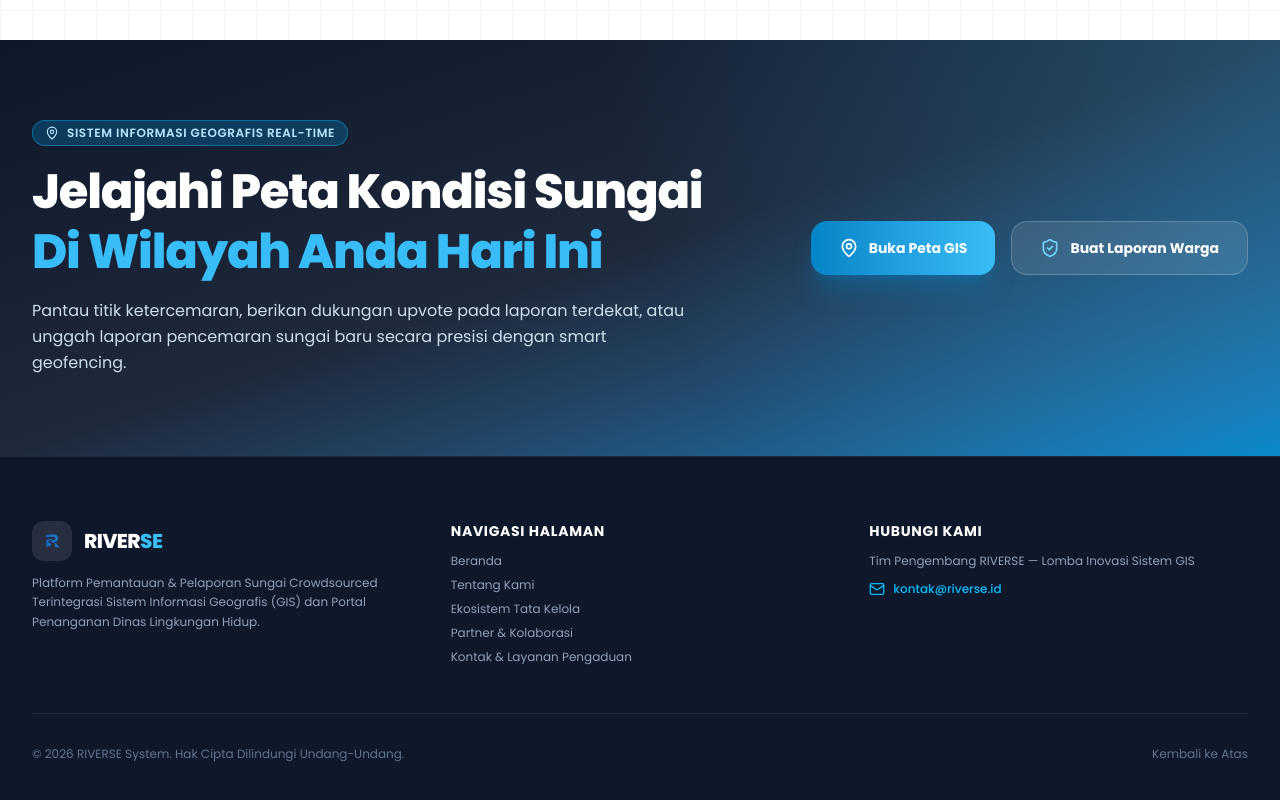
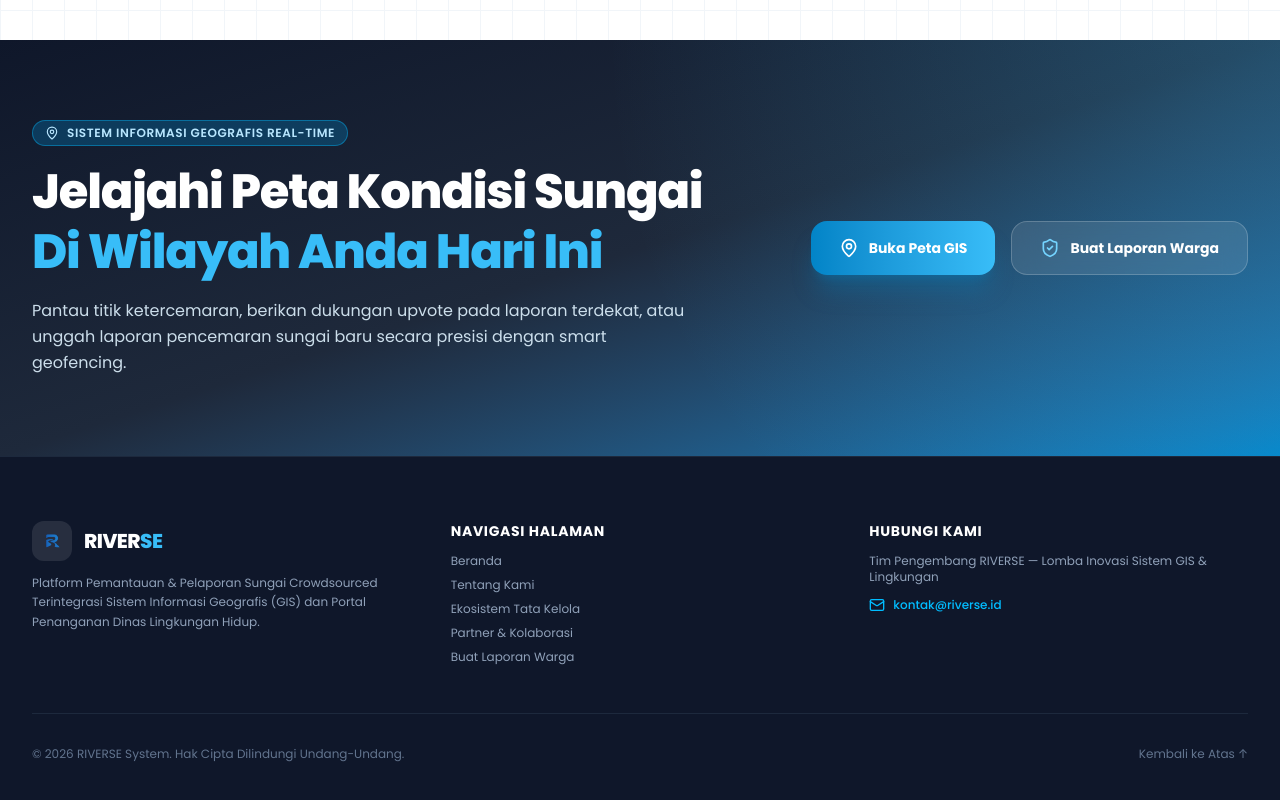
Before and after one commit to riverse-id/frontend, a Next.js app: page / in a window 1280 px wide. Shown: the part 7130-7930 px from the top of the page. Built offline with nearby package versions, Linux system fonts and the light colour scheme.

Commit message:
feat: integrate unified reusable Footer component across landing and lapor pages

```diff
--- /dev/null
+++ b/app/components/Footer.tsx
@@ -0,0 +1,66 @@
+import React from "react";
+import Image from "next/image";
+import { Mail } from "lucide-react";
+
+export default function Footer() {
+  return (
+    <footer className="bg-[#0F172A] text-slate-400 py-16 px-4 sm:px-6 lg:px-8 border-t border-slate-800 relative z-20">
+      <div className="max-w-7xl mx-auto grid grid-cols-1 md:grid-cols-3 gap-10 pb-12 border-b border-slate-800">
+        <div className="flex flex-col gap-3">
+          <div className="flex items-center gap-3">
+            <div className="h-10 w-10 rounded-xl bg-white/10 p-1 flex items-center justify-center">
+              <Image
+                src="/assets/logo.png"
+                alt="RIVERSE Logo"
+                width={36}
+                height={36}
+                className="h-full w-full object-contain"
+              />
+            </div>
+            <span className="text-white font-extrabold tracking-tight text-xl">
+              RIVER<span className="text-[#38BDF8]">SE</span>
+            </span>
+          </div>
+          <p className="text-xs text-slate-400 leading-relaxed">
+            Platform Pemantauan & Pelaporan Sungai Crowdsourced Terintegrasi Sistem Informasi Geografis (GIS) dan Portal Penanganan Dinas Lingkungan Hidup.
+          </p>
+        </div>
+
+        <div className="flex flex-col gap-3">
+          <span className="text-sm font-bold text-white uppercase tracking-wider">
+            Navigasi Halaman
+          </span>
+          <div className="flex flex-col gap-2 text-xs">
+            <a href="/" className="hover:text-white transition-colors">Beranda</a>
+            <a href="/#tentang-kami" className="hover:text-white transition-colors">Tentang Kami</a>
+            <a href="/#ekosistem" className="hover:text-white transition-colors">Ekosistem Tata Kelola</a>
+            <a href="/#partner" className="hover:text-white transition-colors">Partner & Kolaborasi</a>
+            <a href="/lapor" className="hover:text-white transition-colors">Buat Laporan Warga</a>
+          </div>
+        </div>
+
+        <div className="flex flex-col gap-3">
+          <span className="text-sm font-bold text-white uppercase tracking-wider">
+            Hubungi Kami
+          </span>
+          <p className="text-xs text-slate-400">
+            Tim Pengembang RIVERSE — Lomba Inovasi Sistem GIS & Lingkungan
+          </p>
+          <div className="flex items-center gap-2 text-xs text-sky-400 font-medium">
+            <Mail className="w-4 h-4" />
+            <span>kontak@riverse.id</span>
+          </div>
+        </div>
+      </div>
+
+      <div className="max-w-7xl mx-auto pt-8 flex flex-col sm:flex-row items-center justify-between text-xs text-slate-500 gap-4">
+        <span>
+          &copy; {new Date().getFullYear()} RIVERSE System. Hak Cipta Dilindungi Undang-Undang.
+        </span>
+        <div className="flex items-center gap-4">
+          <a href="#" className="hover:text-slate-300">Kembali ke Atas ↑</a>
+        </div>
+      </div>
+    </footer>
+  );
+}
--- a/app/lapor/page.tsx
+++ b/app/lapor/page.tsx
@@ -25,6 +25,7 @@ import {
   PlusCircle
 } from "lucide-react";
 import Navbar from "../components/Navbar";
+import Footer from "../components/Footer";
 import dynamic from "next/dynamic";
 
 const RiverGISMap = dynamic(() => import("../components/RiverGISMap"), {
@@ -538,6 +539,9 @@ export default function LaporPage() {
           </div>
         </div>
       )}
+
+      {/* FOOTER SECTION */}
+      <Footer />
     </div>
   );
 }
--- a/app/page.tsx
+++ b/app/page.tsx
@@ -7,6 +7,7 @@ import PartnerSection from "./components/PartnerSection";
 import ContactSection from "./components/ContactSection";
 import Image from "next/image";
 import { MapPin, ShieldCheck, Mail } from "lucide-react";
+import Footer from "./components/Footer";
 
 export default function Home() {
   return (
@@ -68,54 +69,7 @@ export default function Home() {
       </section>
 
       {/* 8. Footer Section */}
-      <footer className="bg-[#0F172A] text-slate-400 py-16 px-4 sm:px-6 lg:px-8 border-t border-slate-800 relative">
-        <div className="max-w-7xl mx-auto grid grid-cols-1 md:grid-cols-3 gap-10 pb-12 border-b border-slate-800">
-          <div className="flex flex-col gap-3">
-            <div className="flex items-center gap-3">
-              <div className="h-10 w-10 rounded-xl bg-white/10 p-1 flex items-center justify-center">
-                <Image
-                  src="/assets/logo.png"
-                  alt="RIVERSE Logo"
-                  width={36}
-                  height={36}
-                  className="h-full w-full object-contain"
-                />
-              </div>
-              <span className="text-white font-extrabold tracking-tight text-xl">RIVER<span className="text-[#38BDF8]">SE</span></span>
-            </div>
-            <p className="text-xs text-slate-400 leading-relaxed">
-              Platform Pemantauan & Pelaporan Sungai Crowdsourced Terintegrasi Sistem Informasi Geografis (GIS) dan Portal Penanganan Dinas Lingkungan Hidup.
-            </p>
-          </div>
-
-          <div className="flex flex-col gap-3">
-            <span className="text-sm font-bold text-white uppercase tracking-wider">Navigasi Halaman</span>
-            <div className="flex flex-col gap-2 text-xs">
-              <a href="#beranda" className="hover:text-white transition-colors">Beranda</a>
-              <a href="#tentang-kami" className="hover:text-white transition-colors">Tentang Kami</a>
-              <a href="#ekosistem" className="hover:text-white transition-colors">Ekosistem Tata Kelola</a>
-              <a href="#partner" className="hover:text-white transition-colors">Partner & Kolaborasi</a>
-              <a href="#kontak" className="hover:text-white transition-colors">Kontak & Layanan Pengaduan</a>
-            </div>
-          </div>
-
-          <div className="flex flex-col gap-3">
-            <span className="text-sm font-bold text-white uppercase tracking-wider">Hubungi Kami</span>
-            <p className="text-xs text-slate-400">Tim Pengembang RIVERSE — Lomba Inovasi Sistem GIS</p>
-            <div className="flex items-center gap-2 text-xs text-sky-400 font-medium">
-              <Mail className="w-4 h-4" />
-              <span>kontak@riverse.id</span>
-            </div>
-          </div>
-        </div>
-
-        <div className="max-w-7xl mx-auto pt-8 flex flex-col sm:flex-row items-center justify-between text-xs text-slate-500 gap-4">
-          <span>&copy; {new Date().getFullYear()} RIVERSE System. Hak Cipta Dilindungi Undang-Undang.</span>
-          <div className="flex items-center gap-4">
-            <a href="#beranda" className="hover:text-slate-300">Kembali ke Atas</a>
-          </div>
-        </div>
-      </footer>
+      <Footer />
     </main>
   );
 }
```
